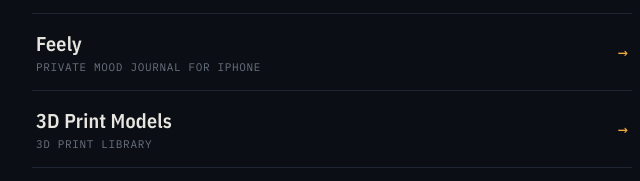
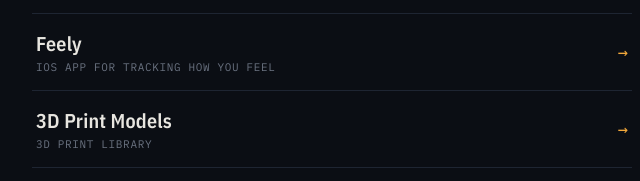
Before and after one commit to tomvopat/hub, a plain HTML site: page index.html in a window 1280 px wide. Shown: the part 493-674 px from the top of the page, 308-948 px from the left. Drawn offline with nearby package versions, Linux system fonts and the light colour scheme.

Commit message:
Reword the Feely link description

```diff
--- a/index.html
+++ b/index.html
@@ -152,7 +152,7 @@
         <span class="arrow">&rarr;</span>
       </a>
       <a class="link" href="https://feely.vopat.space">
-        <span class="txt"><span class="name">Feely</span><span class="desc">Private mood journal for iPhone</span></span>
+        <span class="txt"><span class="name">Feely</span><span class="desc">iOS app for tracking how you feel</span></span>
         <span class="arrow">&rarr;</span>
       </a>
       <a class="link" href="https://makerworld.com/en/@tomvopat">
```
